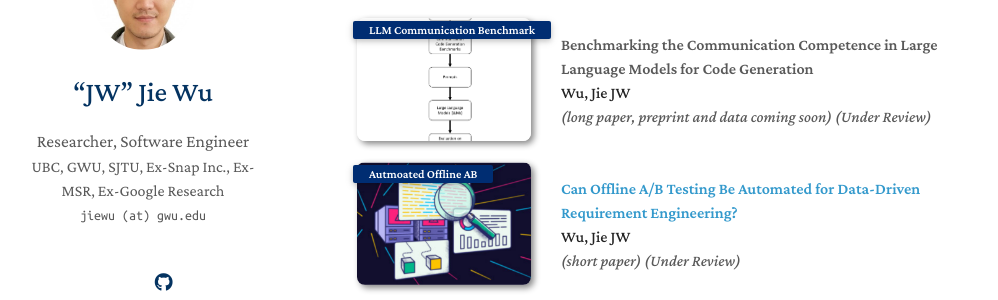
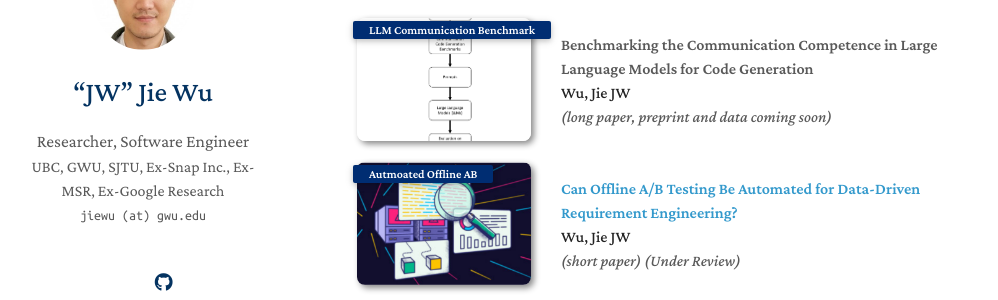
Before and after one commit to yaoyao-liu/minimal-light, a Jekyll site: the page built from index.md, in a window 1280 px wide and 900 px high, scrolled down 926 px. Shown: the part 152-452 px from the top of the window, without its empty margins (133-1131 px from the left). Built offline with Jekyll 4.4.1, drawn with Linux system fonts in a browser that asks for light colours; nearby versions of some CDN libraries; a style sheet for code colours, icons or effects is not loaded; our own code applies the rules of GitHub Pages for plain Markdown files.

Commit message:
Update publications.md

```diff
--- a/_includes/publications.md
+++ b/_includes/publications.md
@@ -12,7 +12,7 @@
   <div class="col-sm-9" style="position: relative;padding-right: 15px;padding-left: 20px;">
     <div class="title"> Benchmarking the Communication Competence in Large Language Models for Code Generation </div>
     <div class="author"><strong>Wu, Jie JW</strong></div>
-    <div class="periodical"><em>(long paper, preprint and data coming soon) (Under Review)</em></div>
+    <div class="periodical"><em>(long paper, preprint and data coming soon) </em></div>
   </div>
 </div>
 </li>
```
